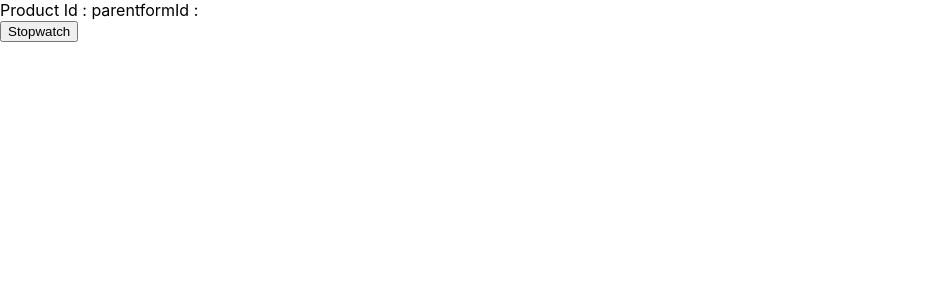
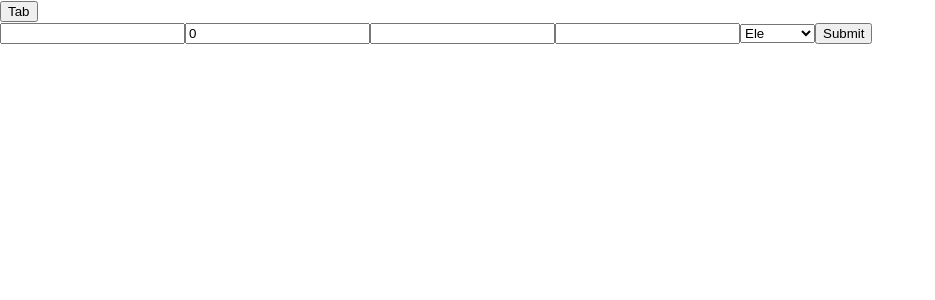
Before and after one commit to sachinksachu/learn, a React (Create React App) app: page /parentform in a window 1280 px wide. Shown: the top 300 px of the page, without its empty margins (0-935 px from the left). Built offline with nearby package versions, Linux system fonts and the light colour scheme.

Commit message:
useContext implemeted for multiple form

```diff
--- a/src/App.js
+++ b/src/App.js
@@ -9,19 +9,21 @@ import RouterExample from './pages/RouterExample';
 import Default from './pages/Default';
 import ListItems from './pages/pagination/ListItems';
 import ProductForm from './pages/form/ProductForm.js/form';
+import ParentForm from './pages/form/TestForm/ParentForm';
 
 function App() {
   return (
     <BrowserRouter>
       <Routes>
-        <Route exact path="/route" element={<Default />} />
+        {/* <Route exact path="/route" element={<Default />} />
         <Route exact path="/:productid?/:id?" element={<RouterExample />} />
         <Route exact path="/currency" element={<CurrencyConverter />} />
         <Route exact path="/stopwatch" element={<Stopwatch />} />
         <Route exact path="/theme" element={<ContextProvider />} />
         <Route exact path="/form" element={<Form />} />
         <Route exact path="/products" element={<ListItems />} />
-        <Route exact path="/productform" element={<ProductForm />} />
+        <Route exact path="/productform" element={<ProductForm />} /> */}
+        <Route exact path="/parentform" element={<ParentForm />} />
       </Routes>
     </BrowserRouter>
   );
--- /dev/null
+++ b/src/pages/form/TestForm/ChildForm1.js
@@ -0,0 +1,27 @@
+import { useContext } from "react";
+import FormContext from "./FormContext";
+
+const ChildForm1 = () => {
+  const { fields, handleChange, onFormSubmit } = useContext(FormContext);
+
+  return (
+    <div>
+      <form onSubmit={onFormSubmit}>
+        <input type='text' name="title" id="title_id" onChange={handleChange} value={fields.title}/>
+        <input type='text' name="price" id="price_id" onChange={handleChange} value={fields.price}/>
+        <input type='text' name="description" id="desc_id" onChange={handleChange} value={fields.description}/>
+        <input type='text' name="image" id="image_id" />
+        <select id='drop-down' name='category' onChange={handleChange} value={fields.category}>
+          <option value={'electronics'}>Ele</option>
+          <option value={'jewelery'}>Jwel</option>
+          <option value={'men\'s clothing'}>Mens</option>
+          <option value={'women\'s clothing'}>Womens</option>
+        </select>
+        <button type="submit">Submit</button>
+      </form>
+
+    </div>
+  );
+};
+
+export default ChildForm1;
--- /dev/null
+++ b/src/pages/form/TestForm/ChildForm2.js
@@ -0,0 +1,27 @@
+import { useContext } from "react";
+import FormContext from "./FormContext";
+
+const ChildForm2 = () => {
+  const { fields, handleChange, onFormSubmit } = useContext(FormContext);
+
+  return (
+    <div>
+      <form onSubmit={onFormSubmit}>
+        <input type='text' name="address" id="address_id" onChange={handleChange} value={fields.address}/>
+        <input type='text' name="pin" id="pin_id" onChange={handleChange} value={fields.pin}/>
+        <input type='text' name="place" id="place_id" onChange={handleChange} value={fields.place}/>
+
+        <select id='drop-down' name='country' onChange={handleChange}>
+          <option value={'in'}>IN</option>
+          <option value={'us'}>US</option>
+          <option value={'jp'}>JP</option>
+          <option value={'cn'}>CN</option>
+        </select>
+        <button type="submit">Submit</button>
+      </form>
+
+    </div>
+  );
+};
+
+export default ChildForm2;
--- /dev/null
+++ b/src/pages/form/TestForm/FormContext.js
@@ -0,0 +1,5 @@
+import { createContext } from 'react';
+
+const FormContext = createContext();
+
+export default FormContext;
--- /dev/null
+++ b/src/pages/form/TestForm/ParentForm.js
@@ -0,0 +1,34 @@
+import { useState } from "react";
+import ChildForm1 from "./ChildForm1";
+import ChildForm2 from "./ChildForm2";
+import FormContext from "./FormContext";
+
+const ParentForm = () => {
+
+  const init = { 'title': '', 'price': 0, 'description': '', 'image': 'https://i.pravatar.cc', 'category': 'electronics', 'address': '', 'pin': 0, 'place': '', 'country': 'in' }
+  const [fields, setFields] = useState(init);
+  const [tab, setTab] = useState(true);
+
+  const handleChange = (event) => {
+    event.preventDefault();
+    const { name, value } = event.target;
+    setFields((prevField) => ({ ...prevField, [name]: value }))
+  }
+
+  const onFormSubmit = (event) => {
+    event.preventDefault();
+    console.log("fields", fields)
+  }
+
+  const contextValue = { fields, handleChange, onFormSubmit }
+
+  return (
+
+    <FormContext.Provider value={contextValue}>
+      <button onClick={() => setTab((prevTab) => !prevTab)}>Tab</button>
+      {tab ? <ChildForm1 /> : <ChildForm2 />}
+    </FormContext.Provider>
+  )
+}
+
+export default ParentForm;
```
Also changed, not shown: src/pages/form/MultipleForm/FormContext.js (deleted, +0 -26 lines), src/pages/form/MultipleForm/ParentForm.js (deleted, +0 -17 lines), src/pages/form/MultipleForm/multipleForm1.js (deleted, +0 -29 lines), src/pages/form/MultipleForm/multipleForm2.js (deleted, +0 -29 lines).
